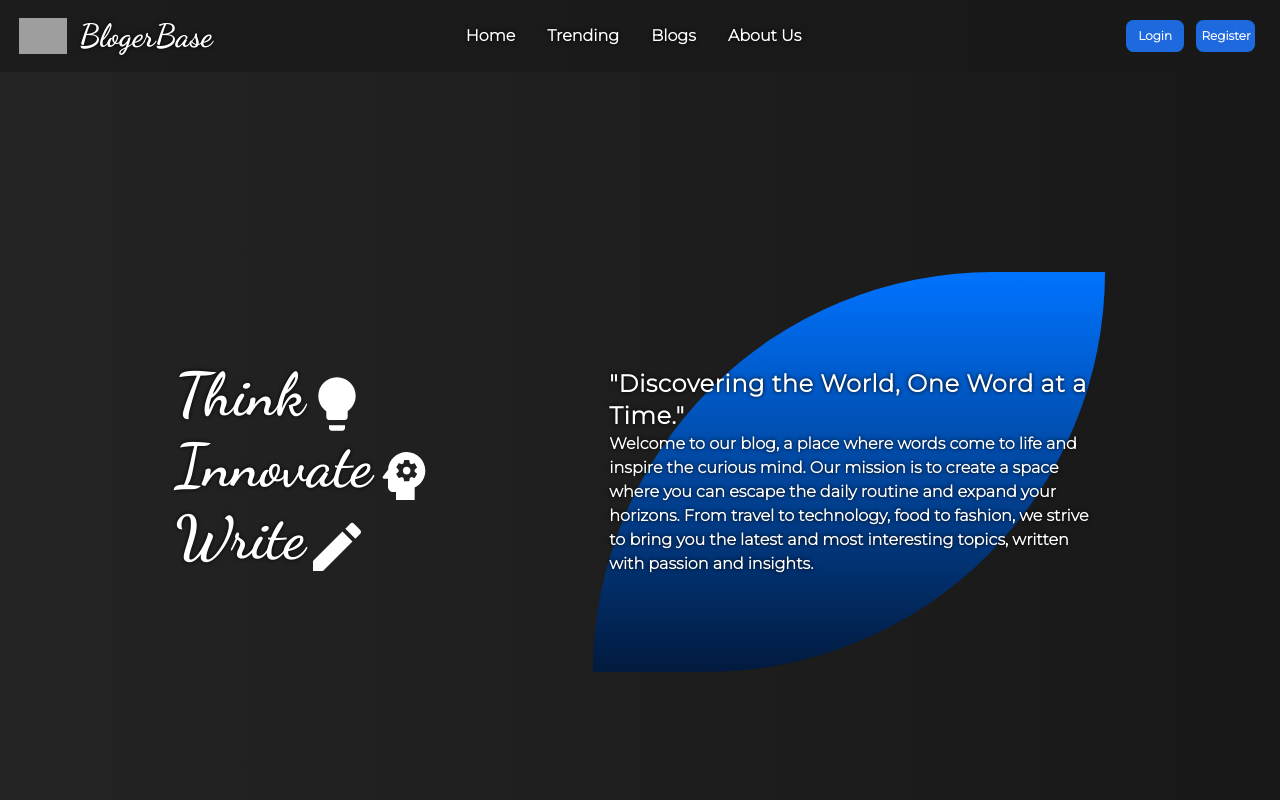
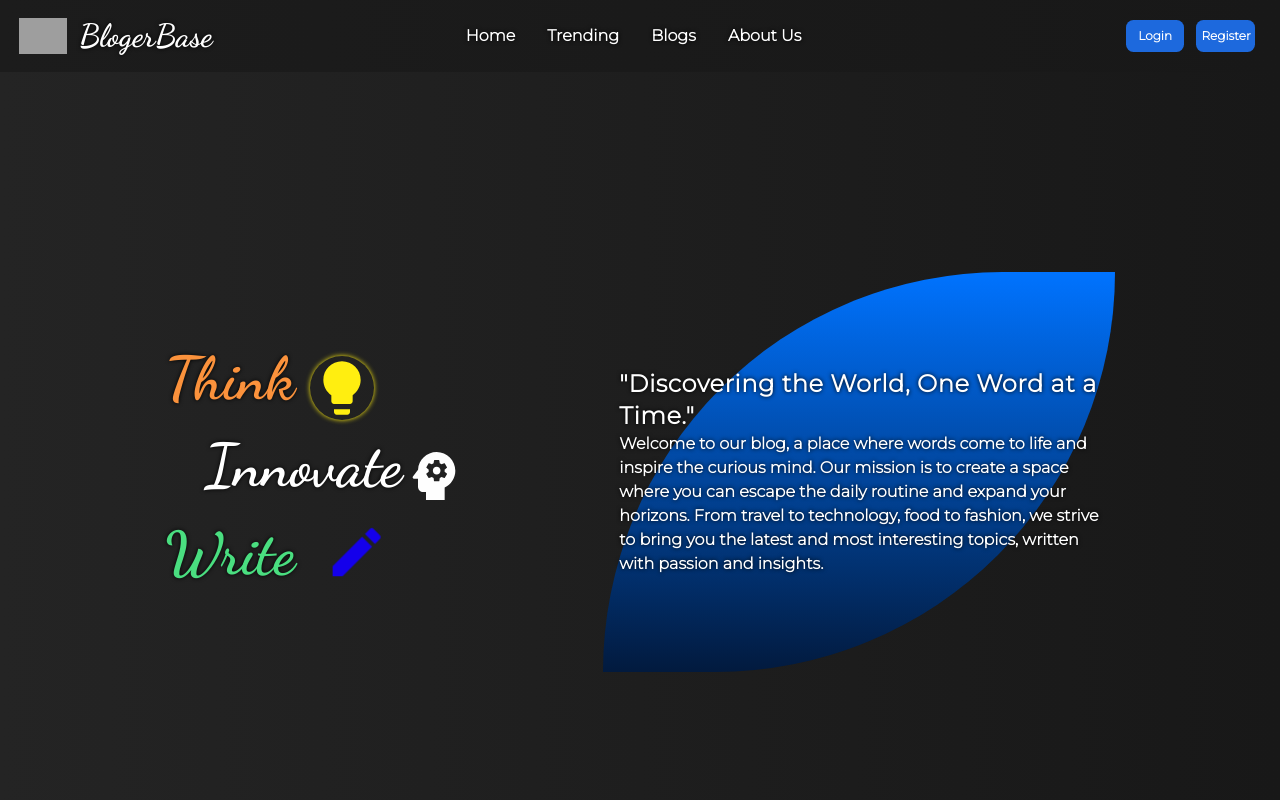
Before and after one commit to Arj-Codes/Innovate, a React (Vite) app: page / in a window 1280 px wide. Shown: the top 800 px of the page. Built offline with nearby package versions, Linux system fonts and the light colour scheme; grey boxes are pictures that could not be loaded.

Commit message:
interesting -->ramit

```diff
--- a/src/components/Hero.jsx
+++ b/src/components/Hero.jsx
@@ -3,6 +3,7 @@ import LightbulbIcon from "@mui/icons-material/Lightbulb";
 import PsychologyIcon from "@mui/icons-material/Psychology";
 import { motion, useScroll } from "framer-motion";
 import React, { useEffect, useState } from "react";
+import { GiShipWheel } from "react-icons/gi";
 
 const iconsArray = [LightbulbIcon, PsychologyIcon, CreateIcon];
 
@@ -22,17 +23,24 @@ const Hero = () => {
 
             return (
               <motion.div
-                className="title__Wrapper"
+                className={`flex items-center my-2 ${idx === 1 ? "ml-10" : ""}`}
                 animate={{ x: [-200, 0] }}
                 transition={{ duration: 1 }}
+                key={idx}
               >
                 <motion.h1
-                  className=" text-4xl sm:text-6xl font-bold text-white"
+                  className={` text-4xl sm:text-6xl font-bold ${
+                    idx === 0
+                      ? "text-orange-400"
+                      : idx === 1
+                      ? "text-white"
+                      : "text-green-400"
+                  }`}
                   style={{ textShadow: "0px 0px 4px black" }}
                   key={t.id}
                   whileHover={{
                     scale: 1.02,
-                    textShadow: "0px 0px 4px #1c60c5",
+                    textShadow: "1px 1px 8px #1c60c5",
                     cursor: "pointer",
                   }}
                 >
@@ -42,13 +50,23 @@ const Hero = () => {
                     style={{
                       fontSize: "4rem",
                     }}
+                    className={`${
+                      idx === 0
+                        ? "glowing-bulb"
+                        : idx === 1
+                        ? "think"
+                        : "pencil"
+                    }`}
                   />
                 </motion.h1>
               </motion.div>
             );
           })}
         </div>
-        <div className="trial h-[50vh] relative flex items-center rounded-tl-full rounded-br-full rounded-tr-lg" id="hero__right">
+        <div
+          className="trial h-[50vh] relative flex items-center rounded-tl-full rounded-br-full rounded-tr-lg"
+          id="hero__right"
+        >
           <motion.div
             className="para w-[40vw] text-white flex flex-col h-[30vh] justify-between p-[1rem]"
             animate={{ y: [-200, 0] }}
--- a/src/components/Trending.jsx
+++ b/src/components/Trending.jsx
@@ -29,7 +29,7 @@ const blogs = [
     icon2: <BookmarkIcon fontSize="small" />,
   },
   {
-    id:" 02",
+    id: " 02",
     title: "Blog 2",
     name: "Ramit Sarkar",
     text: "Lorem ipsum dolor, sit amet consectetur adipisicing elit. In, ad.",
@@ -83,7 +83,7 @@ const blogs = [
     icon2: <BookmarkIcon fontSize="small" />,
   },
   {
-    id:"09",
+    id: "09",
     name: "Ramit Sarkar",
     title: "Blog 9",
     text: "Lorem ipsum dolor, sit amet consectetur adipisicing elit. In, ad.",
@@ -148,7 +148,7 @@ const Trending = () => {
         </motion.p>
       </div>
       <div
-        className="flex hover:cursor-pointer gap-[40px] flex-wrap justify-center"
+        className="flex hover:cursor-pointer gap-[40px] justify-center flex-wrap"
         ref={ref}
       >
         {/*  {blogs.map((b) => {
--- a/src/components/navbar/Navbar.jsx
+++ b/src/components/navbar/Navbar.jsx
@@ -2,13 +2,28 @@ import AutoStoriesIcon from "@mui/icons-material/AutoStories";
 import BookIcon from "@mui/icons-material/Book";
 import { Button } from "@mui/material";
 import { motion, useScroll } from "framer-motion";
-import React, { useState } from "react";
+import React, { useState,useEffect } from "react";
 import { Link, animateScroll as scroll } from "react-scroll";
 
+const nav_items = ["Home", "Trending", "Blogs", "About Us"];
+
 const Navbar = () => {
-  const nav_items = ["Home", "Trending", "Blogs", "About Us"];
+  const [scrollNav, setScrollNav] = useState(false);
+
+  const changeNav = () => {
+    if (window.scrollY >= 100) {
+      setScrollNav(true);
+    } else {
+      setScrollNav(false);
+    }
+  };
+
+  useEffect(() => {
+    window.addEventListener("scroll", changeNav);
+  }, []);
+
   return (
-    <div id="navb" className="flex md:justify-center p-3 sticky top-0 z-40">
+    <div id={`${!scrollNav?"navb":"navb-down"}`} className="flex md:justify-center p-3 sticky top-0 z-40">
       <nav className="flex justify-between md:w-[97vw] w-[100vw] text-white items-center font-bold">
         <div className="flex w-[8rem] justify-between items-center">
           {/* <AutoStoriesIcon className="m-auto mr-3 hover:cursor-pointer" style={{color:"orange"}}/> */}
@@ -73,13 +88,9 @@ const Navbar = () => {
           ))}
         </ul>
         <div className="signin md:w-[22vw] flex sm:w-[22vw] justify-between lg:w-[11vw]">
-          <button className="btn ">
-            Login
-          </button>
+          <button className="btn ">Login</button>
 
-          <button className="btn">
-            Register
-          </button>
+          <button className="btn">Register</button>
         </div>
       </nav>
     </div>
--- a/src/index.css
+++ b/src/index.css
@@ -16,7 +16,10 @@ body {
 #navb {
   /* background: #181818; */
   background: linear-gradient(to right, #1c1c1c, #181818);
-  /* border-bottom: 0.5px solid white; */
+}
+#navb-down {
+  background: linear-gradient(to right, #1c1c1c, #181818);
+  border-bottom: 0.5px solid #0073ff;
 }
 #navb_icon {
   transition: all 0.3s ease-in-out;
@@ -110,15 +113,70 @@ button:hover:after {
   transition: all 0.5s;
 }
 
-.card{
-  padding:10px;
- border-radius: 20px;
- transition: all .3s ease-in-out;
+.card {
+  padding: 10px;
+  border-radius: 20px;
+  transition: all 0.3s ease-in-out;
 }
 
 .card:hover {
-  padding:5px;
+  padding: 5px;
   box-shadow: 0px 0px 30px 1px rgba(20, 69, 125, 0.6);
   transform: scale(0.98);
   border-radius: 20px;
 }
+
+.think {
+  animation: thinking 3s reverse infinite;
+}
+
+@keyframes thinking {
+  from {
+    color: white;
+  }
+  to {
+    color: rgb(40, 96, 142);
+  }
+}
+
+.glowing-bulb {
+  color: #ffee10;
+  border-radius: 50%;
+  margin-left: 15px;
+  animation: glow-bulb 2s linear infinite;
+}
+@keyframes glow-bulb {
+  from {
+    box-shadow: 0 0 15px #ffee10;
+  }
+  to {
+    box-shadow: 0 0 5px #ffee10;
+  }
+}
+
+.pencil {
+  animation: writing 2s linear infinite;
+}
+
+@keyframes writing {
+  0% {
+    color: blue;
+    transform: translate3d(0px, -10px, 0px);
+  }
+  25% {
+    color: yellow;
+    transform: translate3d(10px, -20px, 0px);
+  }
+  50% {
+    color: green;
+    transform: translate3d(15px, -10px, 0px);
+  }
+  75% {
+    color: red;
+    transform: translate3d(25px, -20px, 0px);
+  }
+  100% {
+    color: blue;
+    transform: translate3d(30px, -10px, 0px);
+  }
+}
```
